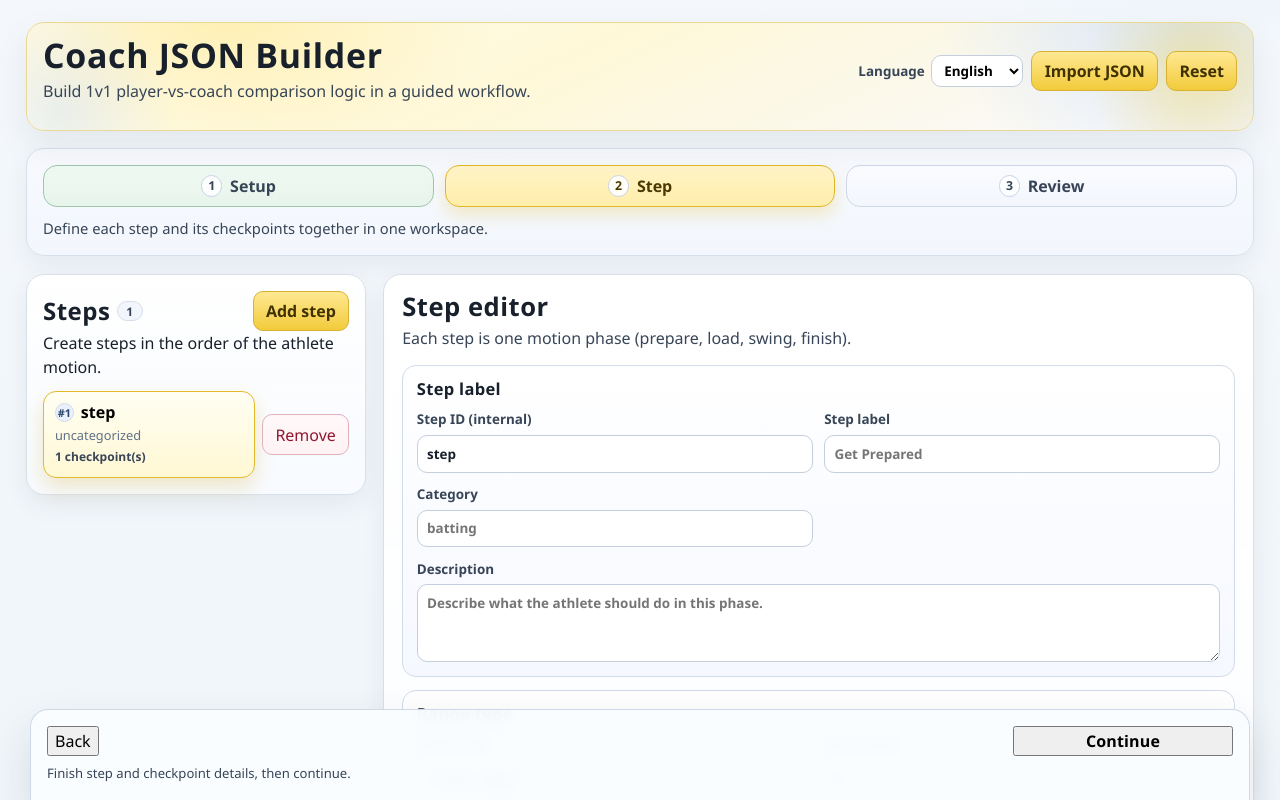
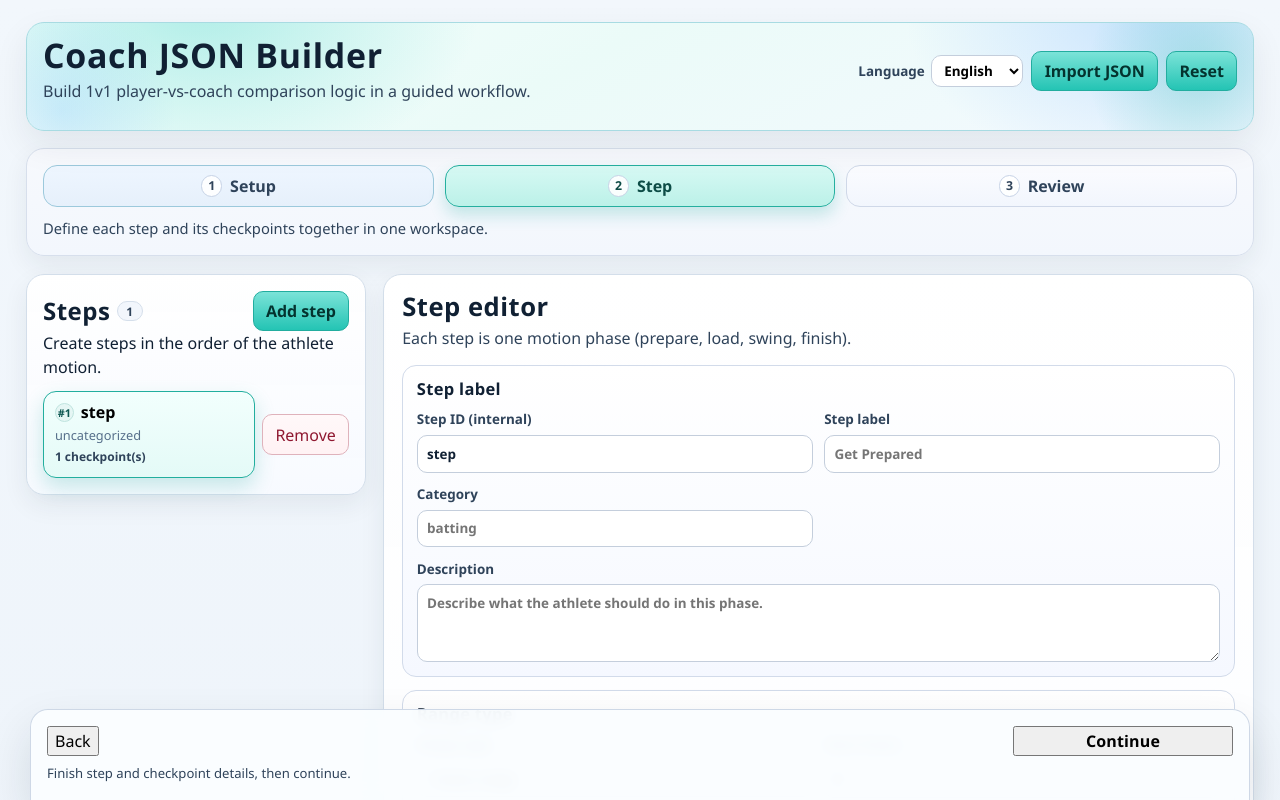
Before and after one commit to gakiw0/SOP-Generalization, a React (Vite) app in the folder ui/: page / in a window 1280 px wide. Both pictures are taken after a click on the button "Continue". Shown: the top 800 px of the page. Built offline with nearby package versions, Linux system fonts and the light colour scheme.

Commit message:
update: retheme coach builder with modern mint-navy visual system

```diff
--- a/ui/src/features/coach-builder/styles.css
+++ b/ui/src/features/coach-builder/styles.css
@@ -21,11 +21,11 @@
 .coach-builder-header {
   position: relative;
   overflow: hidden;
-  border-color: #ebd892;
+  border-color: #a8dbe2;
   background:
-    radial-gradient(28rem 16rem at 16% -20%, rgba(255, 235, 156, 0.78) 0%, transparent 62%),
-    radial-gradient(24rem 16rem at 94% -10%, rgba(189, 214, 255, 0.56) 0%, transparent 64%),
-    linear-gradient(155deg, #fffdf4 0%, #fff8d8 42%, #f8f9ff 100%);
+    radial-gradient(28rem 18rem at 14% -20%, rgba(88, 216, 205, 0.44) 0%, transparent 63%),
+    radial-gradient(24rem 16rem at 92% -10%, rgba(166, 208, 255, 0.54) 0%, transparent 65%),
+    linear-gradient(152deg, #f6fffd 0%, #ebfbf8 44%, #f4f9ff 100%);
   box-shadow: var(--shadow-panel);
   animation: cbFadeIn 360ms ease-out both;
 }
@@ -38,7 +38,7 @@
   width: 220px;
   height: 220px;
   border-radius: 50%;
-  background: radial-gradient(circle, rgba(245, 213, 77, 0.44) 0%, rgba(250, 227, 108, 0) 72%);
+  background: radial-gradient(circle, rgba(42, 187, 175, 0.29) 0%, rgba(66, 206, 194, 0) 72%);
 }
 
 .coach-builder-header::before {
@@ -49,7 +49,7 @@
   width: 230px;
   height: 230px;
   border-radius: 50%;
-  background: radial-gradient(circle, rgba(173, 205, 255, 0.25) 0%, rgba(173, 205, 255, 0) 70%);
+  background: radial-gradient(circle, rgba(107, 183, 255, 0.24) 0%, rgba(107, 183, 255, 0) 70%);
 }
 
 .coach-builder-header h1 {
@@ -84,10 +84,10 @@
   font-size: 0.84rem;
   font-weight: 600;
   padding: 0.24rem 0.56rem;
-  border: 1px solid #e4d8aa;
+  border: 1px solid #b6dce1;
   border-radius: 999px;
-  background: rgba(255, 250, 230, 0.8);
-  color: #5a4700;
+  background: rgba(236, 255, 251, 0.82);
+  color: #0d5551;
 }
 
 .cb-hint-text {
@@ -128,7 +128,7 @@
 .cb-add-condition-row button,
 .cb-validation-list button,
 .cb-export-actions button {
-  border: 1px solid #c8d3e1;
+  border: 1px solid #c5d4e5;
   background: linear-gradient(180deg, #ffffff 0%, #f5f8fc 100%);
   color: var(--ink-900);
   border-radius: var(--radius-sm);
@@ -147,8 +147,8 @@
 .cb-panel-header button,
 .cb-add-condition-row button,
 .cb-export-actions .cb-primary {
-  background: linear-gradient(180deg, #ffe893 0%, var(--brand) 100%);
-  border-color: #d7b232;
+  background: linear-gradient(180deg, #7be3d8 0%, var(--brand) 100%);
+  border-color: #22ad9f;
   color: var(--brand-ink);
   font-weight: 600;
 }
@@ -156,7 +156,7 @@
 .cb-panel-header button:hover,
 .cb-add-condition-row button:hover,
 .cb-export-actions .cb-primary:hover {
-  background: linear-gradient(180deg, #ffe38a 0%, var(--brand-deep) 100%);
+  background: linear-gradient(180deg, #6ad9ce 0%, var(--brand-deep) 100%);
 }
 
 .cb-danger {
@@ -204,9 +204,9 @@
 }
 
 .cb-setup-card {
-  border: 1px solid #d4deeb;
+  border: 1px solid #cad8e9;
   border-radius: var(--radius-md);
-  background: linear-gradient(180deg, #ffffff 0%, #f6f9ff 100%);
+  background: linear-gradient(180deg, #ffffff 0%, #f3f8ff 100%);
   padding: 0.9rem;
   box-shadow: 0 8px 22px rgba(28, 45, 71, 0.06);
 }
@@ -277,15 +277,15 @@
 }
 
 .cb-stage-pill.is-current {
-  border-color: #dfb728;
-  background: linear-gradient(180deg, #fff4c7 0%, #ffedaa 100%);
-  color: #4b3a00;
-  box-shadow: 0 8px 16px rgba(229, 186, 40, 0.25);
+  border-color: #25af9f;
+  background: linear-gradient(180deg, #d7f9f4 0%, #bbf1e8 100%);
+  color: #0d4c46;
+  box-shadow: 0 8px 16px rgba(33, 172, 158, 0.24);
 }
 
 .cb-stage-pill.is-done {
-  border-color: #9fc6ab;
-  background: linear-gradient(180deg, #eff9f3 0%, #e7f4eb 100%);
+  border-color: #9cc9dc;
+  background: linear-gradient(180deg, #eef6ff 0%, #e6f0fb 100%);
 }
 
 .cb-stage-pill:disabled {
@@ -395,9 +395,9 @@
   min-width: 1.2rem;
   height: 1.2rem;
   border-radius: 999px;
-  background: #eaf1fc;
-  border: 1px solid #d2dcec;
-  color: #2d4669;
+  background: #e5f6f4;
+  border: 1px solid #bfe4df;
+  color: #0d5751;
   font-size: 0.68rem;
   font-weight: 700;
   display: inline-flex;
@@ -406,9 +406,9 @@
 }
 
 .cb-step-list li.is-selected .cb-step-card {
-  border-color: #e2b92a;
-  background: linear-gradient(180deg, #fffef3 0%, #fff8d4 100%);
-  box-shadow: 0 9px 20px rgba(213, 171, 37, 0.26);
+  border-color: #22ae9e;
+  background: linear-gradient(180deg, #f2fffd 0%, #e4faf7 100%);
+  box-shadow: 0 9px 20px rgba(36, 170, 157, 0.24);
 }
 
 .cb-step-title {
@@ -465,9 +465,9 @@
 }
 
 .cb-checkpoint-tabs button.is-selected {
-  border-color: #ddb72d;
-  background: linear-gradient(180deg, #fff8d8 0%, #ffefb7 100%);
-  color: #4a3700;
+  border-color: #21ab9d;
+  background: linear-gradient(180deg, #defaf5 0%, #c6f3ec 100%);
+  color: #0b524d;
 }
 
 .cb-inline-actions {
@@ -562,8 +562,8 @@
 .cb-condition-type-chip {
   border: 1px solid #d3dceb;
   border-radius: 999px;
-  background: #f2f6fd;
-  color: #304a71;
+  background: #ebf6ff;
+  color: #1f4a72;
   font-size: 0.74rem;
   font-weight: 700;
   padding: 0.16rem 0.52rem;
@@ -574,13 +574,13 @@
 }
 
 .cb-condition-expert {
-  border-color: #d7be61;
-  background: linear-gradient(180deg, #fffdf4 0%, #fff7df 100%);
+  border-color: #9dd7cf;
+  background: linear-gradient(180deg, #f7fffd 0%, #edfdf9 100%);
 }
 
 .cb-condition-locked {
   border-color: #bfaf83;
-  background: linear-gradient(180deg, #fcf8ec 0%, #f8f2dd 100%);
+  background: linear-gradient(180deg, #f6f8fa 0%, #eff3f7 100%);
 }
 
 .cb-ok-text {
@@ -616,8 +616,8 @@
 }
 
 .cb-validation-summary.is-pass {
-  border-color: #b2d6be;
-  background: linear-gradient(180deg, #f1fbf5 0%, #eaf7ef 100%);
+  border-color: #99d6cc;
+  background: linear-gradient(180deg, #effcf9 0%, #e5f8f3 100%);
 }
 
 .cb-validation-list li {
@@ -741,7 +741,7 @@
   min-width: 2rem;
   height: 1.4rem;
   border-radius: 999px;
-  border: 1px solid #d2dcec;
+  border: 1px solid #bfe4df;
   background: #eff4fc;
   color: #2f486d;
   padding: 0 0.45rem;
@@ -821,13 +821,13 @@
 }
 
 .cb-joint-point.is-selected circle {
-  fill: #ffe87a;
-  stroke: #d29d07;
+  fill: #66dfd1;
+  stroke: #0b8c80;
   stroke-width: 2.2;
 }
 
 .cb-joint-point.is-selected text {
-  fill: #4d3900;
+  fill: #054741;
 }
 
 .cb-joint-legend {
@@ -867,9 +867,9 @@
 }
 
 .cb-joint-legend li.is-selected {
-  border-color: #d6a00f;
-  background: #fff7cf;
-  color: #4b3900;
+  border-color: #20a698;
+  background: #e7fbf7;
+  color: #0a4e49;
 }
 
 .cb-joint-legend-id {
--- a/ui/src/index.css
+++ b/ui/src/index.css
@@ -1,20 +1,20 @@
 :root {
-  --ink-900: #17202b;
-  --ink-700: #374557;
-  --ink-500: #5f7188;
-  --ink-350: #8898ab;
-  --line: #d7e0ea;
-  --line-strong: #c4cfdd;
-  --surface: #f7faff;
-  --surface-soft: #f1f6fd;
+  --ink-900: #102033;
+  --ink-700: #2f435a;
+  --ink-500: #57708b;
+  --ink-350: #8399b1;
+  --line: #d3deea;
+  --line-strong: #c0cede;
+  --surface: #f4f8fc;
+  --surface-soft: #edf4fb;
   --surface-strong: #ffffff;
-  --brand: #f2cb3b;
-  --brand-deep: #e3b320;
-  --brand-ink: #3f3100;
-  --ok: #0f7f45;
+  --brand: #24c4b4;
+  --brand-deep: #16a899;
+  --brand-ink: #04332f;
+  --ok: #0e8d55;
   --error: #aa2035;
-  --warn: #c27500;
-  --focus: #2a70d2;
+  --warn: #be6d00;
+  --focus: #116bd6;
   --radius-sm: 10px;
   --radius-md: 14px;
   --radius-lg: 18px;
@@ -44,9 +44,9 @@ body {
   min-width: 320px;
   min-height: 100vh;
   background:
-    radial-gradient(56rem 32rem at 8% -14%, rgba(251, 220, 112, 0.53) 0%, transparent 58%),
-    radial-gradient(48rem 30rem at 97% -6%, rgba(188, 214, 255, 0.52) 0%, transparent 57%),
-    linear-gradient(180deg, #f4f8fc 0%, #edf3f9 47%, #e8eff6 100%);
+    radial-gradient(58rem 36rem at 4% -16%, rgba(66, 214, 202, 0.29) 0%, transparent 58%),
+    radial-gradient(52rem 30rem at 100% -8%, rgba(147, 202, 255, 0.42) 0%, transparent 58%),
+    linear-gradient(180deg, #f2f7fc 0%, #eaf1f9 49%, #e3ecf5 100%);
   color: var(--ink-900);
 }
 
```
